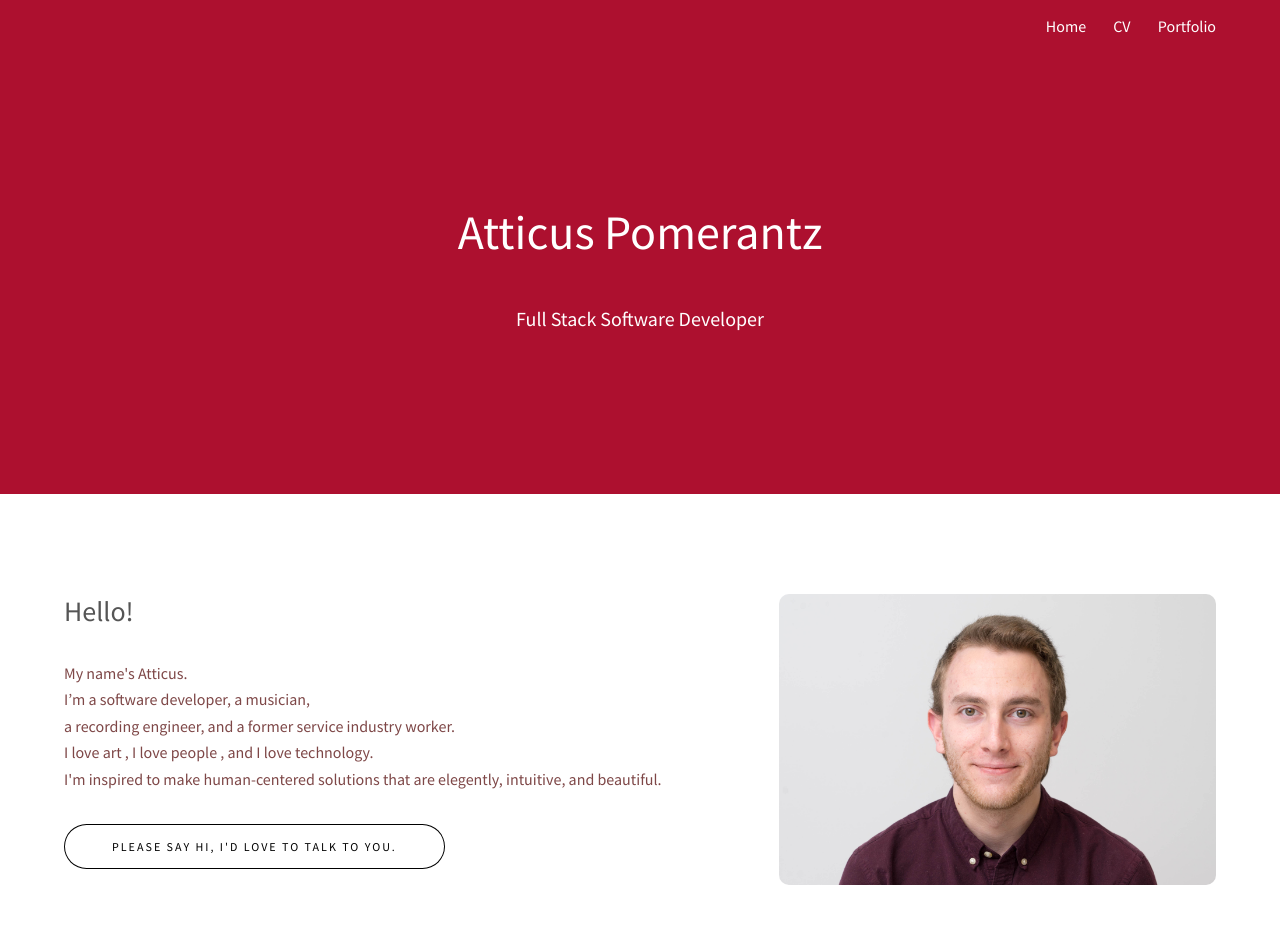
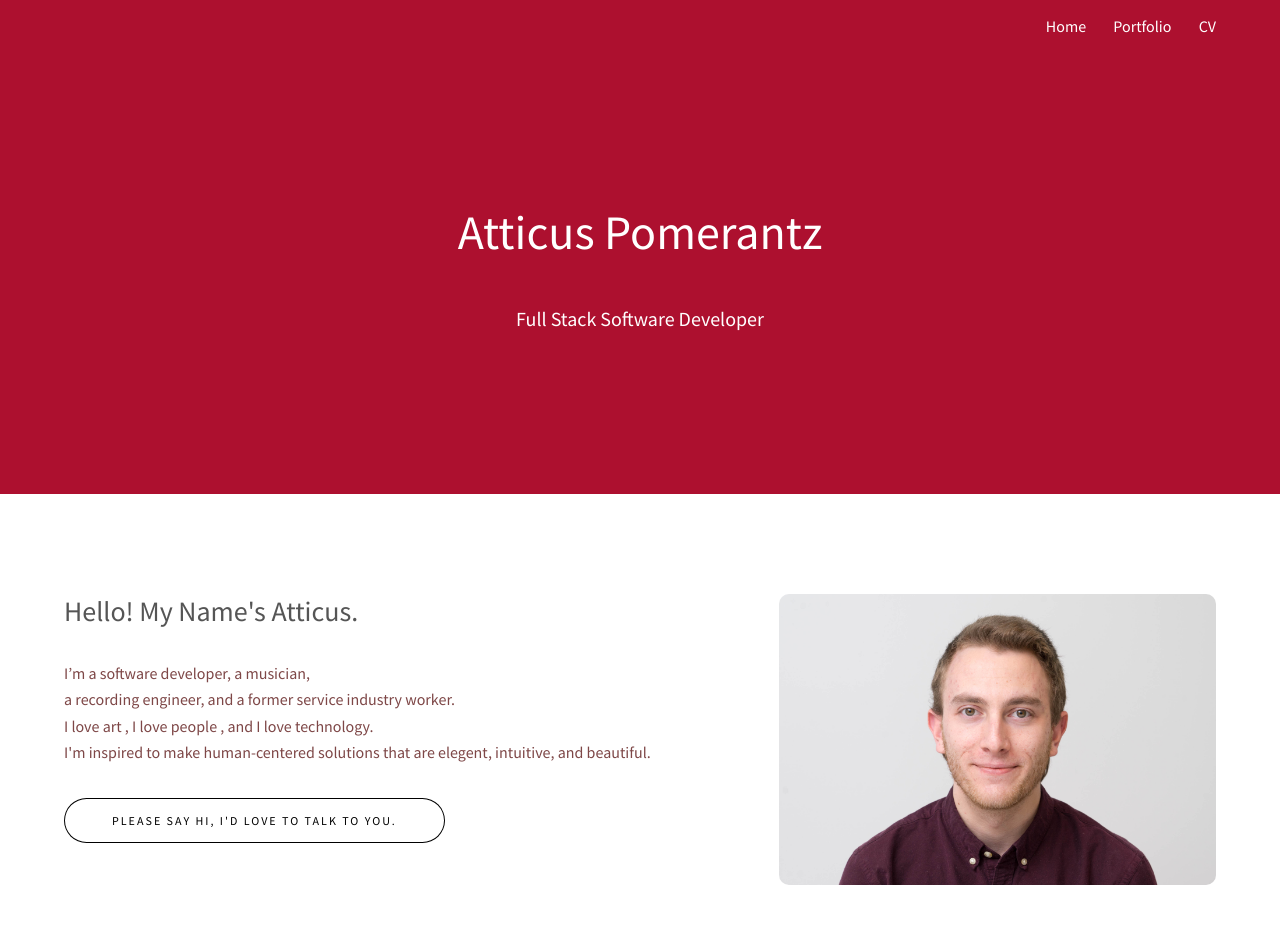
Before and after one commit to rapomerantz/personal_website_draft, a plain HTML site: page index.html in a window 1280 px wide. Shown: the top 952 px of the page. Drawn offline with Linux system fonts and the light colour scheme.

Commit message:
added resume pdf

```diff
--- a/index.html
+++ b/index.html
@@ -19,8 +19,8 @@
 					<!-- <a href="index.html" class="logo"><strong>Projection</strong> by TEMPLATED</a> -->
 					<nav id="nav">
 						<a href="index.html">Home</a>
-						<a href="resume.html">CV</a>
 						<a href="portfolio.html">Portfolio</a>
+						<a href="images/Atticus_Pomerantz_Resume_May_7_2018.pdf" target="_blank">CV</a>
 					</nav>
 					<a href="#navPanel" class="navPanelToggle"><span class="fa fa-bars"></span></a>
 				</div>
@@ -71,11 +71,9 @@
 								<img src="images/pic01.jpg" alt="Pic 01" />
 							</div>
 							<header>
-								<h3>Hello!<br /></h3>
+								<h3>Hello! My Name's Atticus.<br /></h3>
 							</header>
 							<p>
-								My name's Atticus.
-								<br>
 								I’m a software developer,
 								a musician,
 								<br>
@@ -84,9 +82,11 @@
 								<br>
 								I love art , I love people , and I love technology.
 								<br>
-								I'm inspired to make human-centered solutions that are elegently, intuitive, and beautiful.
+								I'm inspired to make human-centered solutions that are elegent, intuitive, and beautiful.
 							</p>
-								<a href="rapomerantz@gmail.com" class="button alt">Please say hi, I'd love to talk to you. </a>
+							<form method="POST" action="mailto:rapomerantz@gmail.com">
+								<input type="submit" class="button alt" value="Please say hi, I'd love to talk to you." />
+							</form>
 							<!-- <footer>
 								<a href="https://github.com/rapomerantz/prime_time_time_tracker_angularjs" class="button alt">CV</a>
 							</footer> -->
```
Also changed, not shown: portfolio.html (+2 -2 lines), 1 other file.
